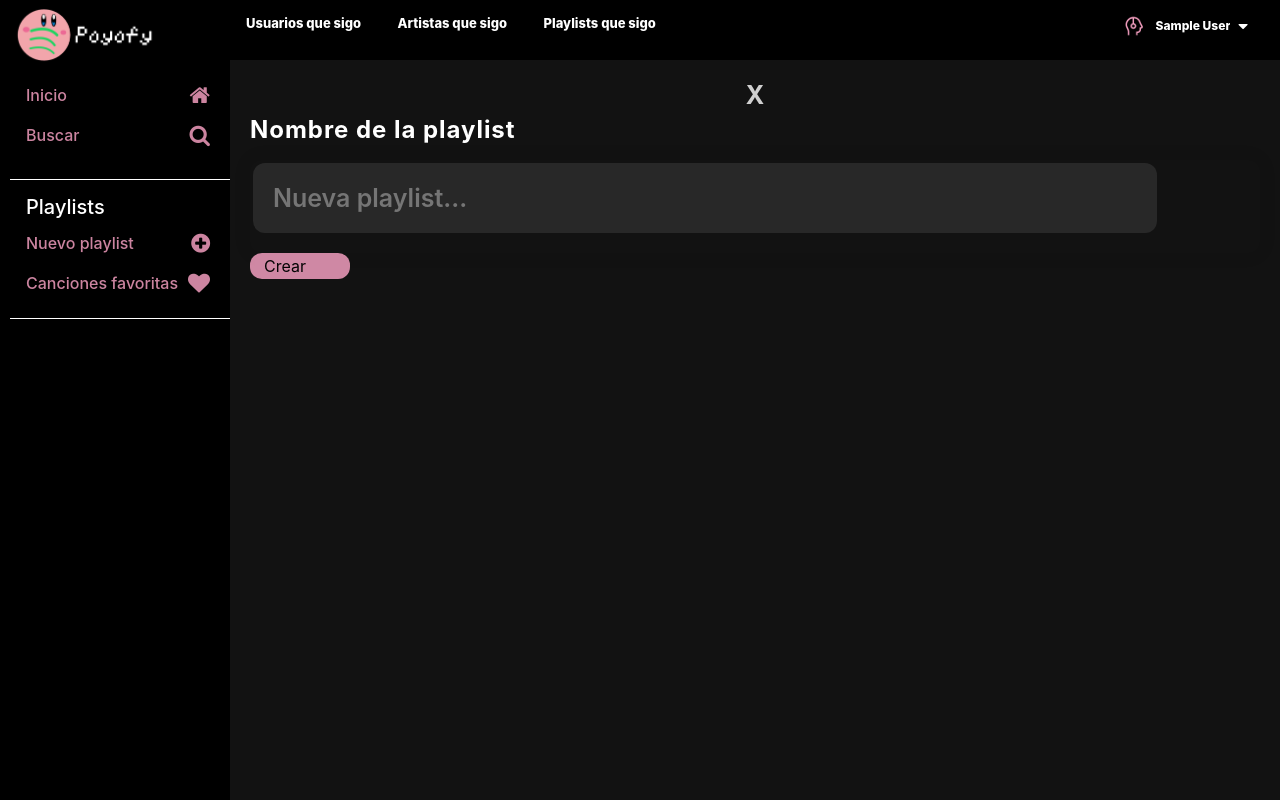
After one commit to argentum-nix/Bases-de-Datos-2020-1, a PHP site: page /add_playlist.php in a window 1280 px wide. The commit adds this page. Run offline with PHP 8.4, Linux system fonts and the light colour scheme; the visitor is signed in with stand-in values (Sample User, id 1); some libraries are stand-ins or nearby versions.

Commit message:
Add files via upload

```diff
--- /dev/null
+++ b/Tarea 2/add_playlist.php
@@ -0,0 +1,27 @@
+<?php
+include("includes/header.php");
+?>
+<form action="includes/add_playlist.inc.php" method="post">
+	<button class="x-button" name="cancel" type="submit">X</button>
+	<h2 class='title mb-3'>Nombre de la playlist</h2>
+	<div class="form-input" style="display:flex; margin:0; padding-bottom: 20px;">
+		<input type="text" name="playname" placeholder="Nueva playlist..." style="display:flex; margin:0; background: #282828; height: 70px; font-weight: 600; font-size: 25px; padding-left: 20px; color: #fff">
+	</div>
+	<div class="button1 pl-2" style="display:flex; margin:0; width: 100px; opacity: .8;">
+		<button type="submit" name="create">Crear</button>
+	</div>
+</form>
+
+<?php
+if (isset($_GET["error"])) {
+	if ($_GET['error'] == 'emptyfields') {
+		echo '<div class="error" style="margin-top:30px;display:flex;width:50%;opacity:.7;">Por favor, ingrese el nombre de nueva playlist.</div>';
+	}
+}
+if (isset($_GET["operation"])) {
+	if ($_GET["operation"] == "success"){
+		echo '<div class="success" style="margin-top:30px;display:flex;width:50%;opacity:.7;">¡Nueva playlist ha sido creada exitosamente!</div>';
+	}
+}
+?>
+<?php include("includes/footer.php")?>
--- a/Tarea 2/css/style.css
+++ b/Tarea 2/css/style.css
@@ -1,20 +1,38 @@
-
-body{
+body {
 	background-color: #121212;
 	font-family: 'Nunito', sans-serif;
-	margin:0;
+}
 
+iframe {
+	border: none !important;
 }
 
 .main-container {
 	position: relative;
+	font: Nunito;
 	background: #121212;
 	display: grid;
 	min-height: 100vh;
 	grid-template-rows: 1fr auto;
 	grid-template-columns:  auto 1fr;
-	grid-template-areas: "sidebar main-view main-view"
+	grid-template-areas: "sidebar main-view main-view";
 
+}
+
+.x-button {
+	background: transparent;
+    display: flex;
+    opacity: .8;
+    font-weight: 700;
+    font-size: 25px;
+    color: #fff;
+    margin: auto;
+    border-radius: 12px;
+}
+
+.x-button:hover{
+	background: #282828;
+	color: #fff;
 }
 
 
@@ -35,19 +53,19 @@ body{
 	flex: 1;
 }
 
-.sidebar .sidebar-header{
+.sidebar .sidebar-header {
 	width: 230px;
 	height: 60px;
 	margin-bottom: 10px;
 }
 
-.nav-item{
+.nav-item {
 	width: auto;
 	height: 40px;
 }
 
 
-.nav-item a{
+.nav-item a {
 	border-radius: 4px;
     display:block;
 	padding: 0 16px;
@@ -178,6 +196,7 @@ body{
 	color: #fff;
     background: #ffa6c9;
 }
+
 .nav-create{
 	border-top: 1px solid #fff;
 	padding-bottom: 15px;
@@ -203,6 +222,7 @@ body{
 	margin-right: 20px;
 	padding-top: 16px;
 }
+
 .main .margin-top {
 	position: sticky;
 	height: 60px;
--- a/Tarea 2/includes/header.php
+++ b/Tarea 2/includes/header.php
@@ -9,7 +9,8 @@ require 'bdh.inc.php';
 	<meta charset="utf-8">
 	<link href="https://fonts.googleapis.com/css2?family=Nunito:wght@300;400;700&display=swap" rel="stylesheet">
 	<title>Poyofy - Poyo para tod@s</title>
-	<link rel="stylesheet" href="css/style.css">
+	<link rel="stylesheet" href="css/style.css" type="text/css">
+	<link rel="stylesheet" href="css/start.css" type="text/css">
 	<meta name="viewport" content="width=device-width, initial-scale=1, shrink-to-fit=no">
     <!-- Bootstrap CSS -->
     <link rel="stylesheet" href="https://stackpath.bootstrapcdn.com/bootstrap/4.1.3/css/bootstrap.min.css" integrity="sha384-MCw98/SFnGE8fJT3GXwEOngsV7Zt27NXFoaoApmYm81iuXoPkFOJwJ8ERdknLPMO" crossorigin="anonymous">
--- a/Tarea 2/includes/sidebar.php
+++ b/Tarea 2/includes/sidebar.php
@@ -5,7 +5,7 @@
 		</div>
 		<div class="sidebar-nav">
 			<div class="nav-item">
-				<a href="#" class="nav-link">
+				<a href="index.php" class="nav-link">
 					<i class="fas fa-home"></i>
 					<span>Inicio</span>
 				</a>
@@ -21,7 +21,7 @@
 				<div class="nav-create d-flex flex-column mt-4">
 					<h2>Playlists</h2>
 					<div class="nav-item">
-						<a href="#" class="nav-link">
+						<a href="add_playlist.php" class="nav-link">
 							<i class="fas fa-plus-circle"></i>
 							<span>Nuevo playlist</span>
 						</a>
```
Also changed, not shown: Tarea 2/includes/add_playlist.inc.php (added, +34 -0 lines).
